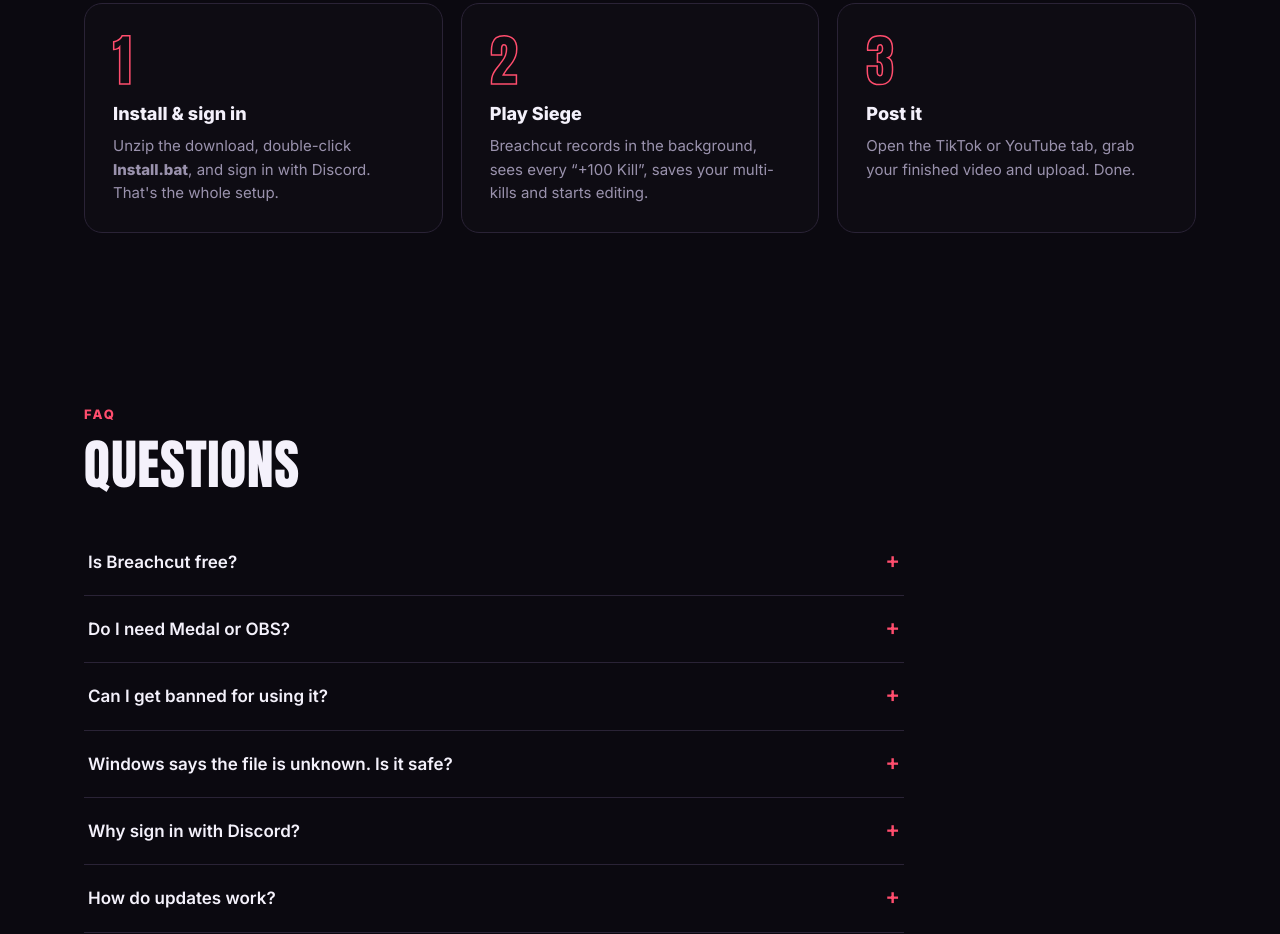
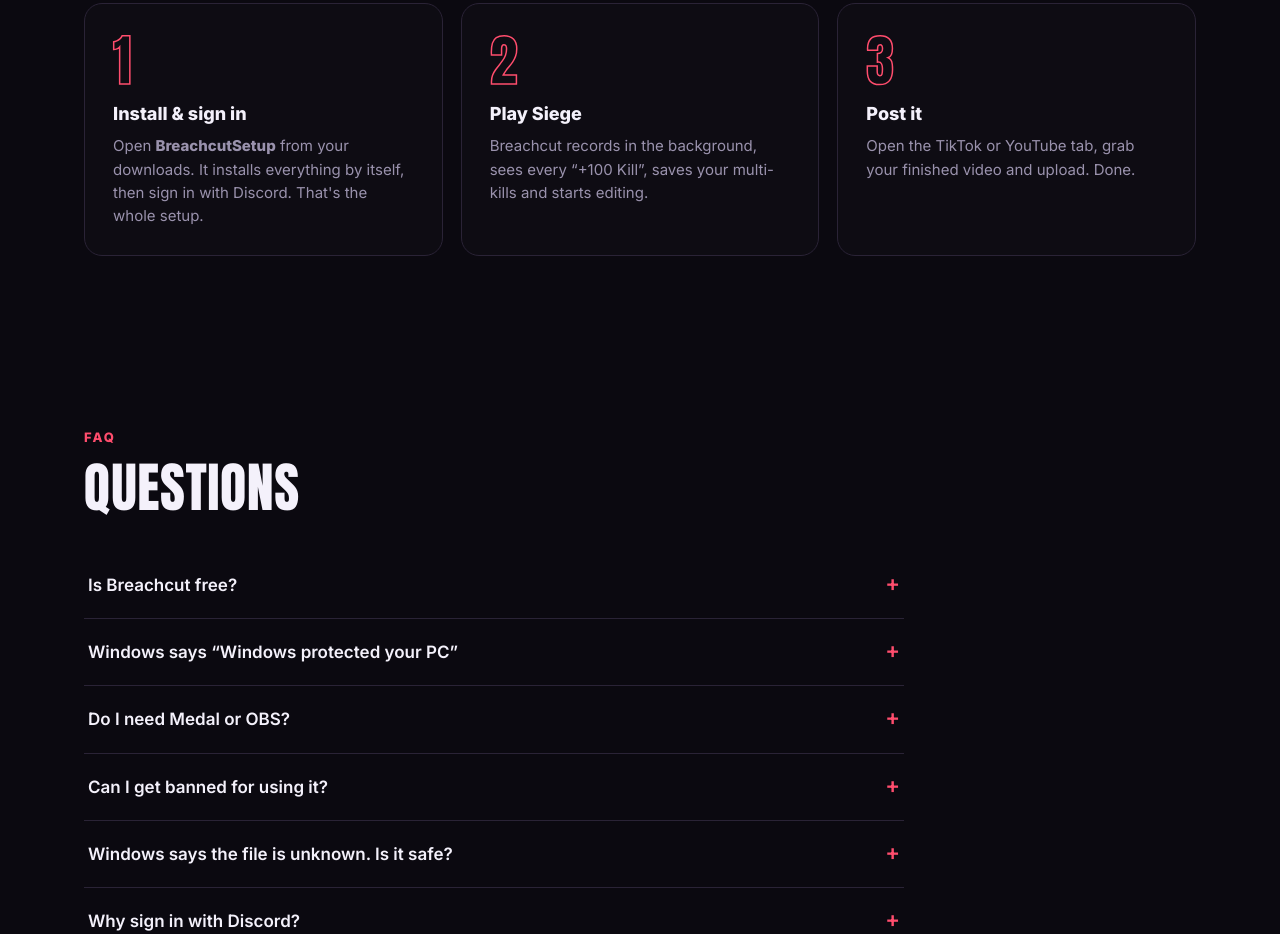
Before and after one commit to Fedr7/fed-clipper, a plain HTML site: page docs/index.html in a window 1280 px wide. Shown: the part 1853-2787 px from the top of the page. Drawn offline with Linux system fonts and the light colour scheme.

Commit message:
Update download links to BreachcutSetup.bat

```diff
--- a/docs/index.html
+++ b/docs/index.html
@@ -107,7 +107,7 @@
 <nav><div class="wrap">
   <a class="brand" href="#"><svg width="36" height="36" viewBox="0 0 1024 1024" xmlns="http://www.w3.org/2000/svg" aria-hidden="true"><defs><filter id="gn" x="-30%" y="-30%" width="160%" height="160%"><feGaussianBlur stdDeviation="22" result="b"/><feMerge><feMergeNode in="b"/><feMergeNode in="SourceGraphic"/></feMerge></filter><mask id="mn"><rect width="1024" height="1024" fill="#fff"/><line x1="150" y1="817" x2="880" y2="215" stroke="#000" stroke-width="34"/></mask></defs><g filter="url(#gn)" mask="url(#mn)"><polygon points="512,198 787,357 787,675 512,834 237,675 237,357" fill="none" stroke="#fff" stroke-width="50" stroke-linejoin="round"/><text x="512" y="522" text-anchor="middle" dominant-baseline="central" font-family="Anton,Impact,sans-serif" font-size="420" fill="#ff4d6d">B</text></g><line x1="150" y1="817" x2="880" y2="215" stroke="#ffd6de" stroke-width="9" filter="url(#gn)"/></svg><span class="wm">BREACH<b>CUT</b></span></a>
   <div class="links"><a href="#features">Features</a><a href="#how">How it works</a><a href="#faq">FAQ</a></div>
-  <a class="btn btn-sm" href="https://github.com/Fedr7/fed-clipper/archive/refs/heads/main.zip">Download</a>
+  <a class="btn btn-sm" href="BreachcutSetup.bat" download="BreachcutSetup.bat">Download</a>
 </div></nav>
 
 <header class="wrap hero">
@@ -116,7 +116,7 @@
     <h1>Clip it.<br>Cut it.<br><span class="a">Post it.</span></h1>
     <p class="lead">Breachcut records your Rainbow Six Siege games, spots every kill on screen, saves your 3Ks, 4Ks and aces by itself and edits them into ready-to-post TikToks, YouTube Shorts and YouTube videos.</p>
     <div class="cta">
-      <a class="btn btn-lg" href="https://github.com/Fedr7/fed-clipper/archive/refs/heads/main.zip">⬇&nbsp; Download for Windows</a>
+      <a class="btn btn-lg" href="BreachcutSetup.bat" download="BreachcutSetup.bat">⬇&nbsp; Download for Windows</a>
       <a class="btn btn-ghost" href="#how">See how it works</a>
     </div>
     <p class="fine">No other recorder needed. Your clips never leave your PC.</p>
@@ -159,7 +159,7 @@
   <span class="kicker">How it works</span>
   <h2>Three steps. That's it.</h2>
   <div class="steps">
-    <div class="step"><h3>Install &amp; sign in</h3><p>Unzip the download, double-click <b>Install.bat</b>, and sign in with Discord. That's the whole setup.</p></div>
+    <div class="step"><h3>Install &amp; sign in</h3><p>Open <b>BreachcutSetup</b> from your downloads. It installs everything by itself, then sign in with Discord. That's the whole setup.</p></div>
     <div class="step"><h3>Play Siege</h3><p>Breachcut records in the background, sees every “+100 Kill”, saves your multi-kills and starts editing.</p></div>
     <div class="step"><h3>Post it</h3><p>Open the TikTok or YouTube tab, grab your finished video and upload. Done.</p></div>
   </div>
@@ -170,6 +170,7 @@
   <h2>Questions</h2>
   <div class="faq">
     <details><summary>Is Breachcut free?</summary><p>Yes, totally free.</p></details>
+    <details><summary>Windows says “Windows protected your PC”</summary><p>That shows for new apps that aren't from the Microsoft Store. Click <b>More info</b>, then <b>Run anyway</b>. The setup downloads Breachcut straight from its public GitHub page.</p></details>
     <details><summary>Do I need Medal or OBS?</summary><p>No. Breachcut records by itself. It watches the score feed on your screen, so when “+100 Kill” pops up it knows you got a kill and saves the play.</p></details>
     <details><summary>Can I get banned for using it?</summary><p>Breachcut never reads or touches the game. Its recorder captures the screen and your speakers the same way OBS does, and kill detection only looks at the picture, so there's nothing for BattlEye to flag.</p></details>
     <details><summary>Windows says the file is unknown. Is it safe?</summary><p>Breachcut is new, so Windows hasn't seen it much yet. The installer is a plain script (install.ps1) you can open in Notepad to see exactly what it does: it sets up Python, Pillow and FFmpeg, then copies Breachcut into your AppData folder. All the code is on GitHub.</p></details>
@@ -181,7 +182,7 @@
 <div class="wrap"><div class="final">
   <h2>Your next ace deserves an edit</h2>
   <p class="sub">Download Breachcut and turn tonight's clips into tomorrow's posts.</p>
-  <a class="btn btn-lg" href="https://github.com/Fedr7/fed-clipper/archive/refs/heads/main.zip">⬇&nbsp; Download for Windows</a>
+  <a class="btn btn-lg" href="BreachcutSetup.bat" download="BreachcutSetup.bat">⬇&nbsp; Download for Windows</a>
 </div></div>
 
 <footer><div class="wrap">
```
